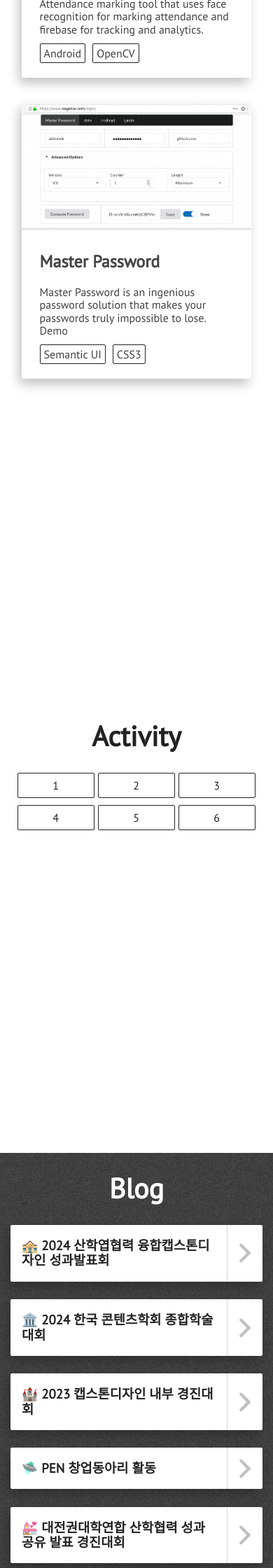
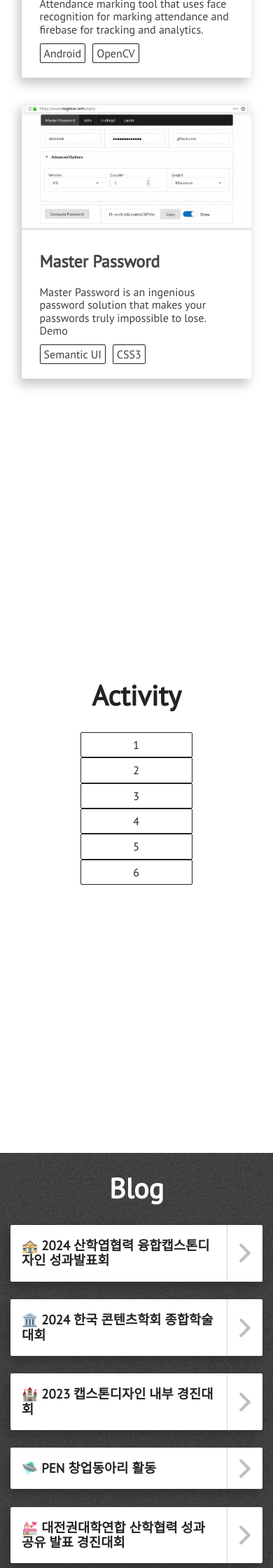
Before and after one commit to EJ-pro/EJ-pro.github.io, a Jekyll site: the page built from index.html, in a window 390 px wide. Shown: the part 3933-6173 px from the top of the page at 70% size. Built offline with Jekyll 4.4.1, drawn with Linux system fonts in a browser that asks for light colours; nearby versions of some CDN libraries.

Commit message:
main code change

```diff
--- a/assets/css/main.css
+++ b/assets/css/main.css
@@ -157,14 +157,6 @@ img {
   grid-gap: 10px;
 }
 
-.activity-a-wrapper {
-  display: -ms-grid;
-  display: grid;
-  -ms-grid-columns: 50% 50%;
-      grid-template-columns: 50% 50%;
-  grid-gap: 10px;
-}
-
 .full-width {
   width: 100%;
   max-width: 100%;
@@ -230,23 +222,6 @@ img {
   color: #fff;
 }
 
-.section-a-wrapper:nth-child(odd) {
-  background: url(../images/background.png);
-  background-repeat: repeat;
-}
-
-.section-a-wrapper:nth-child(odd) .section-heading {
-  color: #fff;
-}
-
-.section-a-wrapper:nth-child(odd) .skills-subsection {
-  color: #fff;
-}
-
-.section-a-wrapper:nth-child(odd) .paragraph-text {
-  color: #fff;
-}
-
 .paragraph-text {
   font-family: 'PT Sans', sans-serif;
   font-size: 20.8px;
@@ -280,19 +255,6 @@ img {
 
 
 .projects-grid {
-  display: -ms-grid;
-  display: grid;
-  -ms-grid-columns: auto auto;
-      grid-template-columns: auto auto;
-  grid-auto-rows: auto;
-  grid-row-gap: 20px;
-  grid-column-gap: 10px;
-  -webkit-box-pack: space-evenly;
-      -ms-flex-pack: space-evenly;
-          justify-content: space-evenly;
-}
-
-.activity-a-grid {
   display: -ms-grid;
   display: grid;
   -ms-grid-columns: auto auto;
@@ -378,49 +340,6 @@ img {
   color: #fff;
 }
 
-
-.activity-a-card {
-  padding: 10px;
-  -webkit-transition: all ease-in-out 0.3s;
-  transition: all ease-in-out 0.3s;
-  color: #222;
-}
-
-.activity-a-title {
-  font-weight: bold;
-  font-size: 20px;
-  font-size: 1.25rem;
-  font-family: Arial, sans-serif;
-  margin: 10px 0 20px;
-  display: -webkit-box;
-  display: -ms-flexbox;
-  display: flex;
-  -webkit-box-pack: justify;
-      -ms-flex-pack: justify;
-          justify-content: space-between;
-  -webkit-box-align: center;
-      -ms-flex-align: center;
-          align-items: center;
-}
-
-.activity-a-link {
-  margin: 10px 0;
-  float: right;
-  font-weight: 500;
-  font-size: 16px;
-  font-size: 1rem;
-}
-
-.activity-a-tags {
-  margin: 20px 0;
-}
-
-.activity-a-tag-item {
-  background-color: #444;
-  border-radius: 3px;
-  padding: 5px;
-  color: #fff;
-}
 .post-date {
   float: right;
 }
@@ -559,33 +478,6 @@ a {
   margin-right: 0px;
 }
 
-
-.activity-a-technologies {
-  display: -ms-grid;
-  display: grid;
-  -ms-grid-columns: (minmax(120px, 1fr))[auto-fill];
-      grid-template-columns: repeat(auto-fill, minmax(120px, 1fr));
-  margin: 20px 0;
-  grid-gap: 5px;
-  grid-row-gap: 10px;
-  width: 100%;
-}
-
-.activity-a-technology {
-  border: 1px solid #222;
-  border-radius: 2px;
-  margin: 0 5px;
-  padding: 3px 5px;
-}
-
-.activity-a-technology:first-child {
-  margin-left: 0px;
-}
-
-.activity-a-technology:last-child {
-  margin-right: 0px;
-}
-
 /* Here follow all the media queries */
 @media screen and (max-width: 850px) {
 
@@ -597,14 +489,6 @@ a {
 
 @media screen and (max-width: 775px) {
   .project-technologies {
-    -ms-grid-columns: auto auto auto;
-        grid-template-columns: auto auto auto;
-    width: -webkit-fit-content;
-    width: -moz-fit-content;
-    width: fit-content;
-    margin: 20px auto;
-  }
-  .activity-a-technologies {
     -ms-grid-columns: auto auto auto;
         grid-template-columns: auto auto auto;
     width: -webkit-fit-content;
@@ -668,22 +552,6 @@ a {
         -ms-flex-pack: center;
             justify-content: center;
   }
-
-  .activity-a-grid {
-    -ms-grid-columns: auto;
-        grid-template-columns: auto;
-  }
-
-  .activity-a-wrapper {
-    display: -ms-grid;
-    display: grid;
-    -ms-grid-columns: auto;
-        grid-template-columns: auto;
-    grid-gap: 10px;
-    -webkit-box-pack: center;
-        -ms-flex-pack: center;
-            justify-content: center;
-  }
 }
 
 @media screen and (max-height: 450px) and (max-width: 600px) {
```
